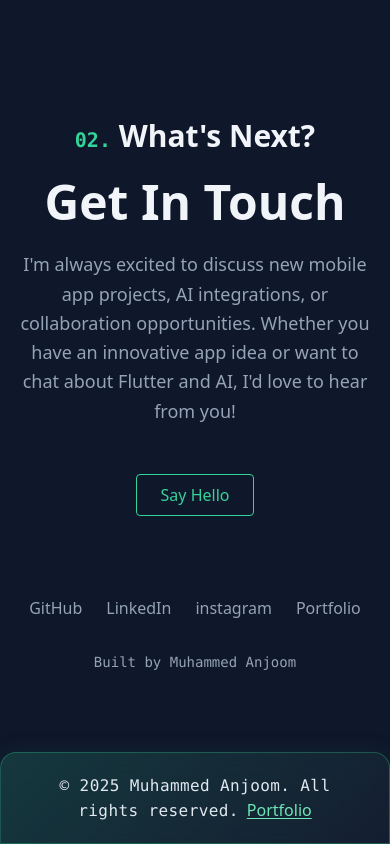
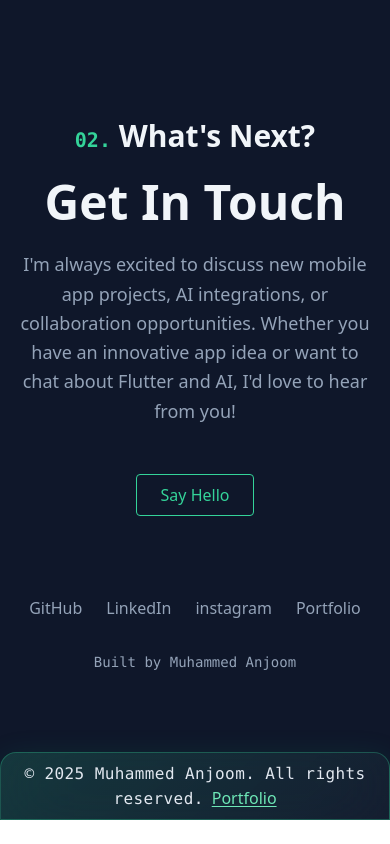
Before and after one commit to muhammedAnjoom/anjoom-website, a React (Vite) app: page / in a window 390 px wide. Shown: the part 2597-3441 px from the top of the page. After the commit the page ends 3417 px from the top, so only its background shows below. Built offline with nearby package versions, Linux system fonts and the light colour scheme.

Commit message:
Refactor Footer and Index layout
- Adjusted the Footer component's styling for improved responsiveness and spacing.
- Cleaned up the Index page by removing unnecessary wrapper div around the Footer.

```diff
--- a/src/components/Footer.tsx
+++ b/src/components/Footer.tsx
@@ -2,7 +2,7 @@ import React from "react";
 
 const Footer = () => (
   <footer
-    className="max-w-3xl mx-auto px-6 py-5 text-center text-slate-200 border border-emerald-400/30 shadow-xl backdrop-blur-2xl rounded-t-2xl rounded-b-none"
+    className=" md:w-full md:border-0  py-2 md:py-4 text-center text-slate-200 border border-emerald-400/30 shadow-xl backdrop-blur-2xl rounded-t-2xl rounded-b-none"
     style={{
       background: "linear-gradient(135deg, rgba(52,211,153,0.18) 0%, rgba(30,41,59,0.40) 100%)",
       boxShadow: "0 8px 32px 0 rgba(16, 185, 129, 0.15)",
--- a/src/pages/Index.tsx
+++ b/src/pages/Index.tsx
@@ -48,7 +48,10 @@ const Index = () => {
         {/* <Projects /> */}
         <Contact />
       </main>
+      {/* <div className="w-full bg-red-300 p-4"> */}
       <Footer />
+      {/* </div> */}
+
     </div>
   );
 };
```
